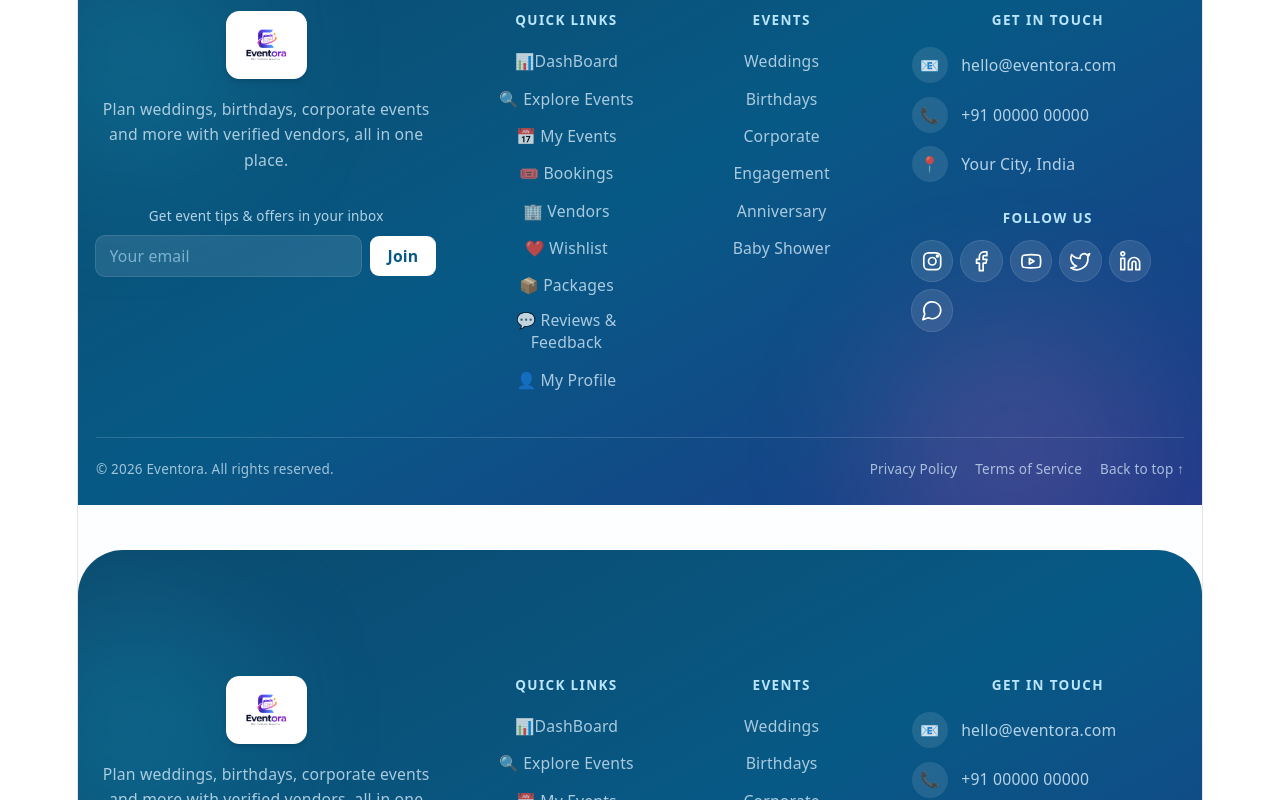
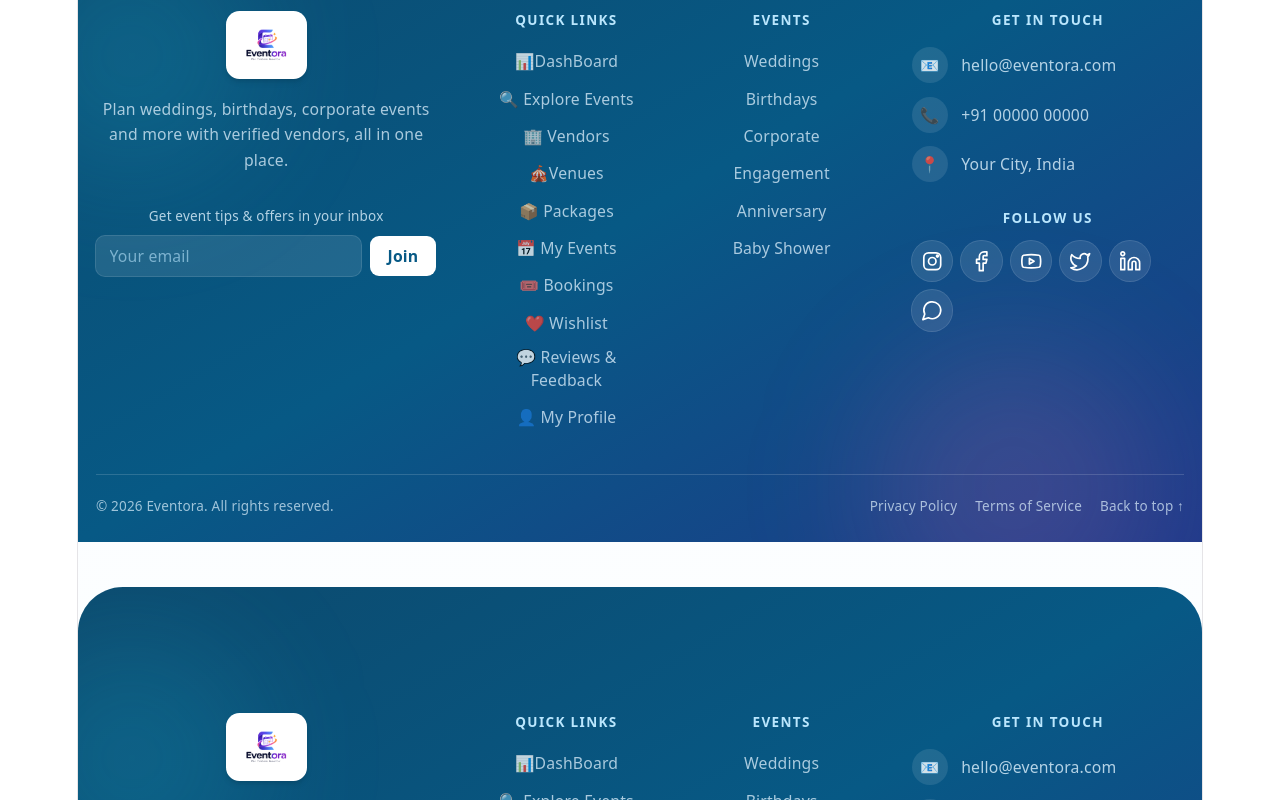
Before and after one commit to piyush-2416/Events_Handler, a React (Vite) app in the folder frontend/: page / in a window 1280 px wide. Shown: the part 5200-6000 px from the top of the page. Built offline with nearby package versions, Linux system fonts and the light colour scheme; no server answers.

Commit message:
Refactor data structure for links and categories

```diff
--- a/frontend/src/data.js
+++ b/frontend/src/data.js
@@ -1,13 +1,15 @@
-/* Shared data: Navbar, Footer aur Home teeno isse use karte hain */
 
 export const links = [
   { label: "📊DashBoard", href: "#home" },
-  { label: "🔍 Explore Events", to: "/events" },  { label: "📅 My Events", href: "#products" },
+  { label: "🔍 Explore Events", to: "/events" },
+  { label: "🏢 Vendors", to: "/Vendors", href: "#about" },
+  { label: "🎪Venues", to: "/Venues", href: "#Venues" },
+  { label: "📦 Packages ",to:"/packages", href: "#contact" },
+  { label: "📅 My Events", href: "#products" },
   { label: "🎟️ Bookings", href: "#services" },
-  {label: "🏢 Vendors", href: "#about" },
   { label: "❤️ Wishlist", href: "#contact" },
-  { label: "📦 Packages ", href: "#contact" },
- { label: "💬 Reviews & Feedback", href: "#contact" },
+
+  { label: "💬 Reviews & Feedback", href: "#contact" },
   { label: "👤 My Profile ", href: "#contact" },
 ];
 
@@ -17,9 +19,19 @@ export const categories = [
   { name: "Corporate", sub: "Build together", icon: "💼", bg: "bg-sky-50" },
   { name: "Engagement", sub: "Say yes", icon: "💖", bg: "bg-pink-50" },
   { name: "Anniversary", sub: "Cherish moments", icon: "🥂", bg: "bg-sky-100" },
-  { name: "Baby Shower", sub: "Little beginnings", icon: "🍼", bg: "bg-teal-50" },
+  {
+    name: "Baby Shower",
+    sub: "Little beginnings",
+    icon: "🍼",
+    bg: "bg-teal-50",
+  },
   { name: "Parties", sub: "Good vibes", icon: "🎉", bg: "bg-amber-50" },
-  { name: "Festivals", sub: "Feel the culture", icon: "🪔", bg: "bg-yellow-50" },
+  {
+    name: "Festivals",
+    sub: "Feel the culture",
+    icon: "🪔",
+    bg: "bg-yellow-50",
+  },
   { name: "Exhibitions", sub: "Explore & grow", icon: "🏛️", bg: "bg-sky-50" },
   { name: "More", sub: "& much more", icon: "🔳", bg: "bg-sky-100" },
 ];
```
